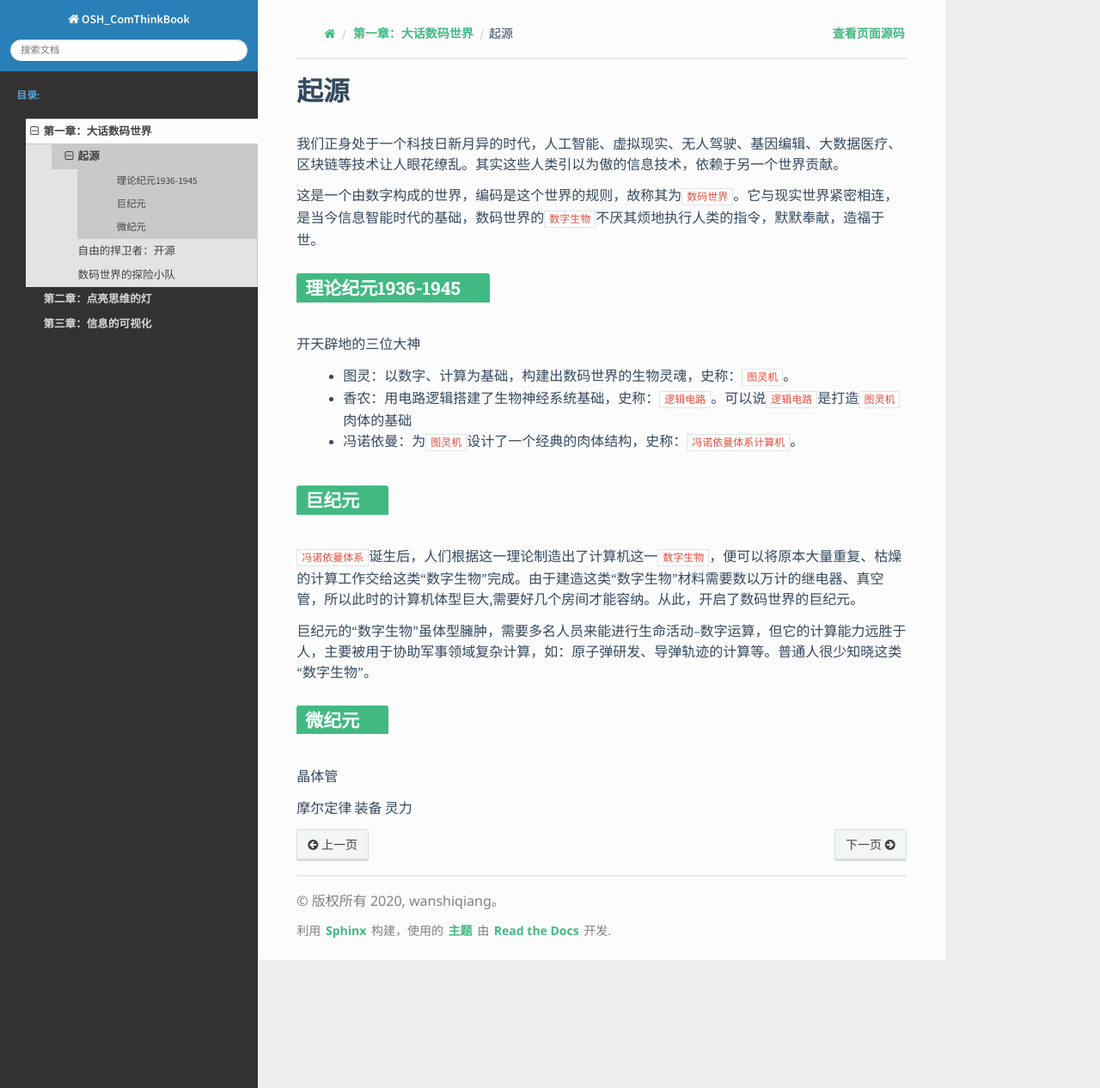
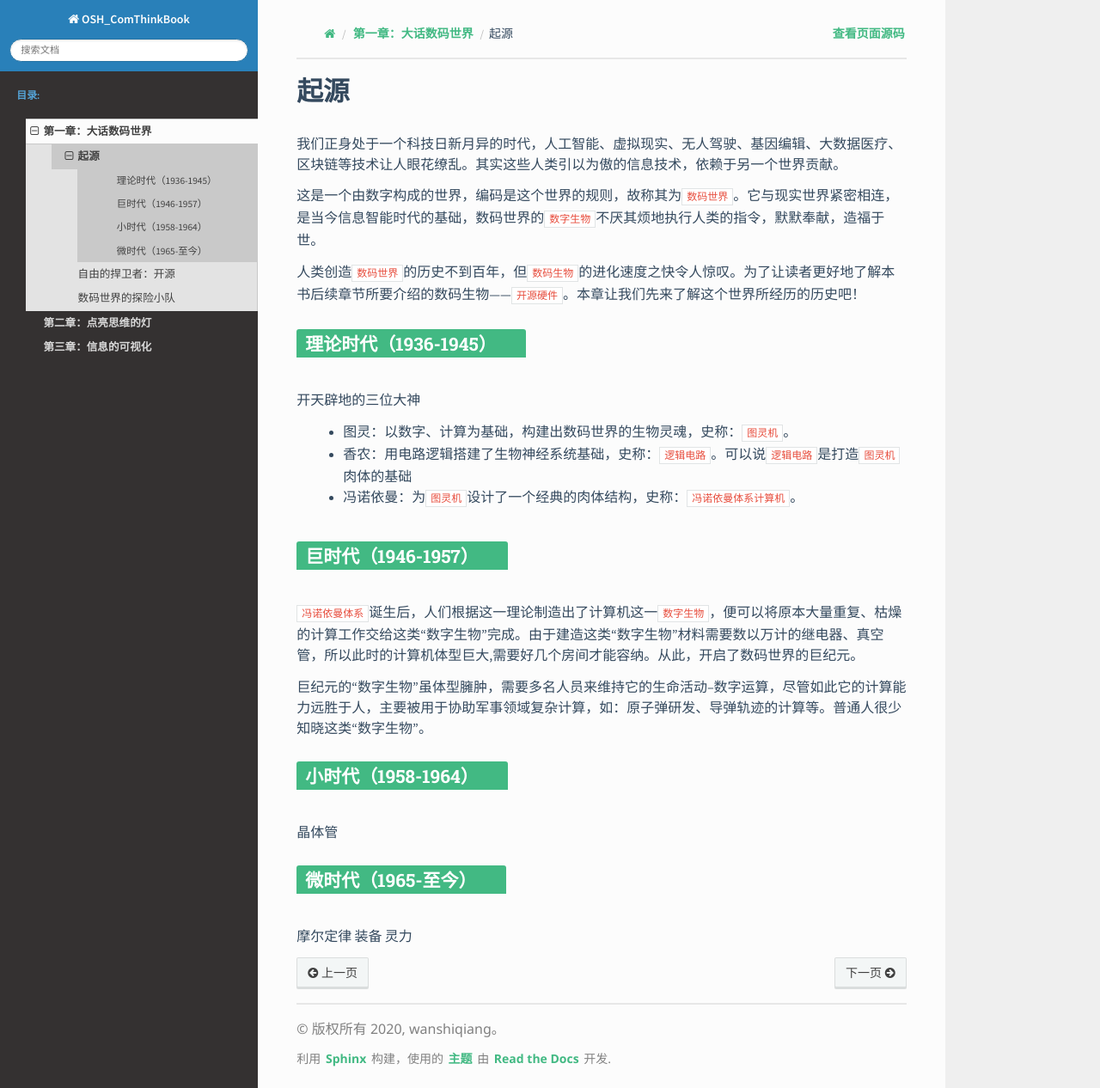
Before and after one commit to wanshiqiang/OSH_ComThinkBook, a Sphinx documentation site: the page built from source/bookChapters/part1/part1_1.md, in a window 1280 px wide and 1266 px high. Shown: the whole window at 86% size. Built offline with Sphinx 7.4.7 and the Read the Docs theme 2.0.0, drawn with Linux system fonts in a browser that asks for light colours.

Commit message:
writing上修改了起源章节

```diff
--- a/source/bookChapters/part1/part1_1.md
+++ b/source/bookChapters/part1/part1_1.md
@@ -4,7 +4,9 @@
 
 这是一个由数字构成的世界，编码是这个世界的规则，故称其为`数码世界`。它与现实世界紧密相连，是当今信息智能时代的基础，数码世界的`数字生物`不厌其烦地执行人类的指令，默默奉献，造福于世。
 
-## 理论纪元1936-1945
+人类创造`数码世界`的历史不到百年，但`数码生物`的进化速度之快令人惊叹。为了让读者更好地了解本书后续章节所要介绍的数码生物——`开源硬件`。本章让我们先来了解这个世界所经历的历史吧！
+
+## 理论时代（1936-1945）
 
 开天辟地的三位大神
 
@@ -12,15 +14,17 @@
 - 香农：用电路逻辑搭建了生物神经系统基础，史称：`逻辑电路`。可以说`逻辑电路`是打造`图灵机`肉体的基础
 - 冯诺依曼：为`图灵机`设计了一个经典的肉体结构，史称：`冯诺依曼体系计算机`。
 
-## 巨纪元
+## 巨时代（1946-1957）
 
 `冯诺依曼体系`诞生后，人们根据这一理论制造出了计算机这一`数字生物`，便可以将原本大量重复、枯燥的计算工作交给这类“数字生物”完成。由于建造这类“数字生物”材料需要数以万计的继电器、真空管，所以此时的计算机体型巨大,需要好几个房间才能容纳。从此，开启了数码世界的巨纪元。
 
-巨纪元的“数字生物”虽体型臃肿，需要多名人员来能进行生命活动--数字运算，但它的计算能力远胜于人，主要被用于协助军事领域复杂计算，如：原子弹研发、导弹轨迹的计算等。普通人很少知晓这类“数字生物”。
+巨纪元的“数字生物”虽体型臃肿，需要多名人员来维持它的生命活动--数字运算，尽管如此它的计算能力远胜于人，主要被用于协助军事领域复杂计算，如：原子弹研发、导弹轨迹的计算等。普通人很少知晓这类“数字生物”。
 
-## 微纪元
+## 小时代（1958-1964）
 
 晶体管
+
+## 微时代（1965-至今）
 
 摩尔定律
 装备
```
